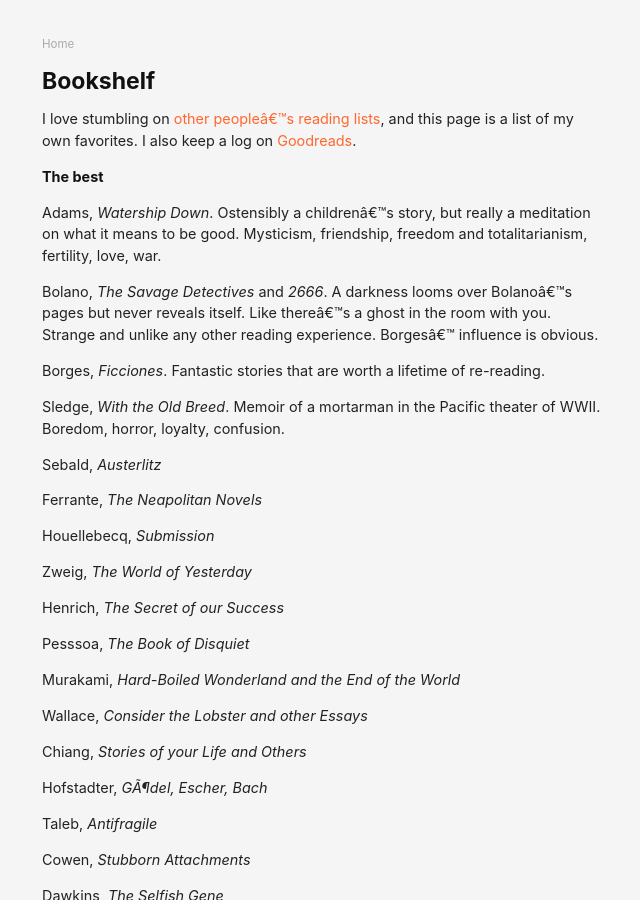
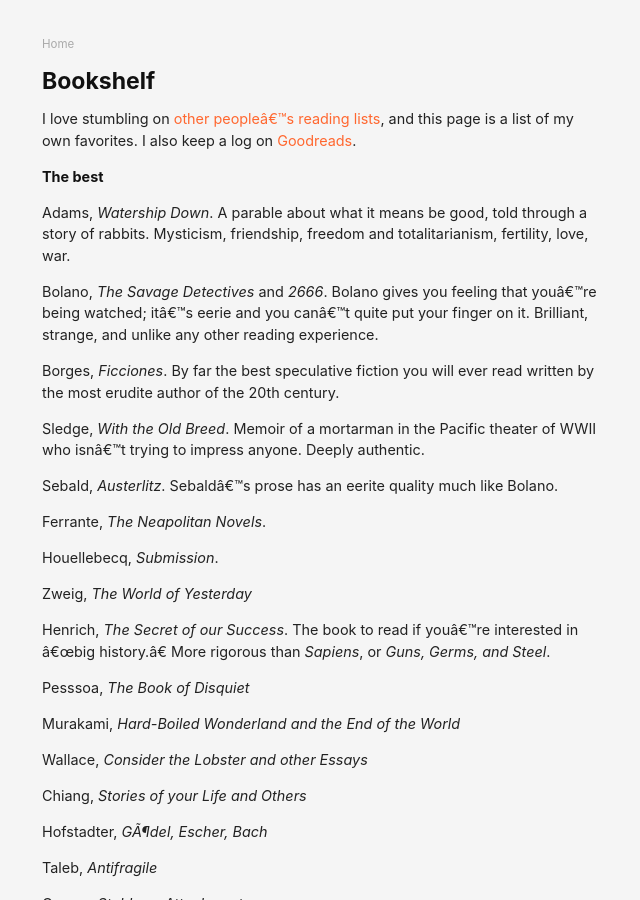
Before and after one commit to danschlz/danschulz.github.io, a Jekyll site: the page built from books.md, in a window 1280 px wide and 900 px high. Shown: the whole window, without its empty margins (318-958 px from the left). Built offline with Jekyll 4.4.1, drawn with Linux system fonts in a browser that asks for light colours.

Commit message:
Update books.md

```diff
--- a/books.md
+++ b/books.md
@@ -8,23 +8,23 @@ I love stumbling on [other people's reading lists](#otherlists), and this page i
 
 **The best**
 
-Adams, _Watership Down_. Ostensibly a children's story, but really a meditation on what it means to be good. Mysticism, friendship, freedom and totalitarianism, fertility, love, war.
+Adams, _Watership Down_. A parable about what it means be good, told through a story of rabbits. Mysticism, friendship, freedom and totalitarianism, fertility, love, war.
 
-Bolano, _The Savage Detectives_ and _2666_. A darkness looms over Bolano's pages but never reveals itself. Like there's a ghost in the room with you. Strange and unlike any other reading experience. Borges' influence is obvious.
+Bolano, _The Savage Detectives_ and _2666_. Bolano gives you feeling that you're being watched; it's eerie and you can't quite put your finger on it. Brilliant, strange, and unlike any other reading experience.
 
-Borges, _Ficciones_. Fantastic stories that are worth a lifetime of re-reading.
+Borges, _Ficciones_. By far the best speculative fiction you will ever read written by the most erudite author of the 20th century.
 
-Sledge, _With the Old Breed_. Memoir of a mortarman in the Pacific theater of WWII. Boredom, horror, loyalty, confusion.
+Sledge, _With the Old Breed_. Memoir of a mortarman in the Pacific theater of WWII who isn't trying to impress anyone. Deeply authentic.
 
-Sebald, _Austerlitz_
+Sebald, _Austerlitz_. Sebald's prose has an eerite quality much like Bolano.
 
-Ferrante, _The Neapolitan Novels_
+Ferrante, _The Neapolitan Novels_.
 
-Houellebecq, _Submission_
+Houellebecq, _Submission_.
 
 Zweig, _The World of Yesterday_
 
-Henrich, _The Secret of our Success_
+Henrich, _The Secret of our Success_. The book to read if you're interested in "big history." More rigorous than _Sapiens_, or _Guns, Germs, and Steel_.
 
 Pesssoa, _The Book of Disquiet_
 
```
